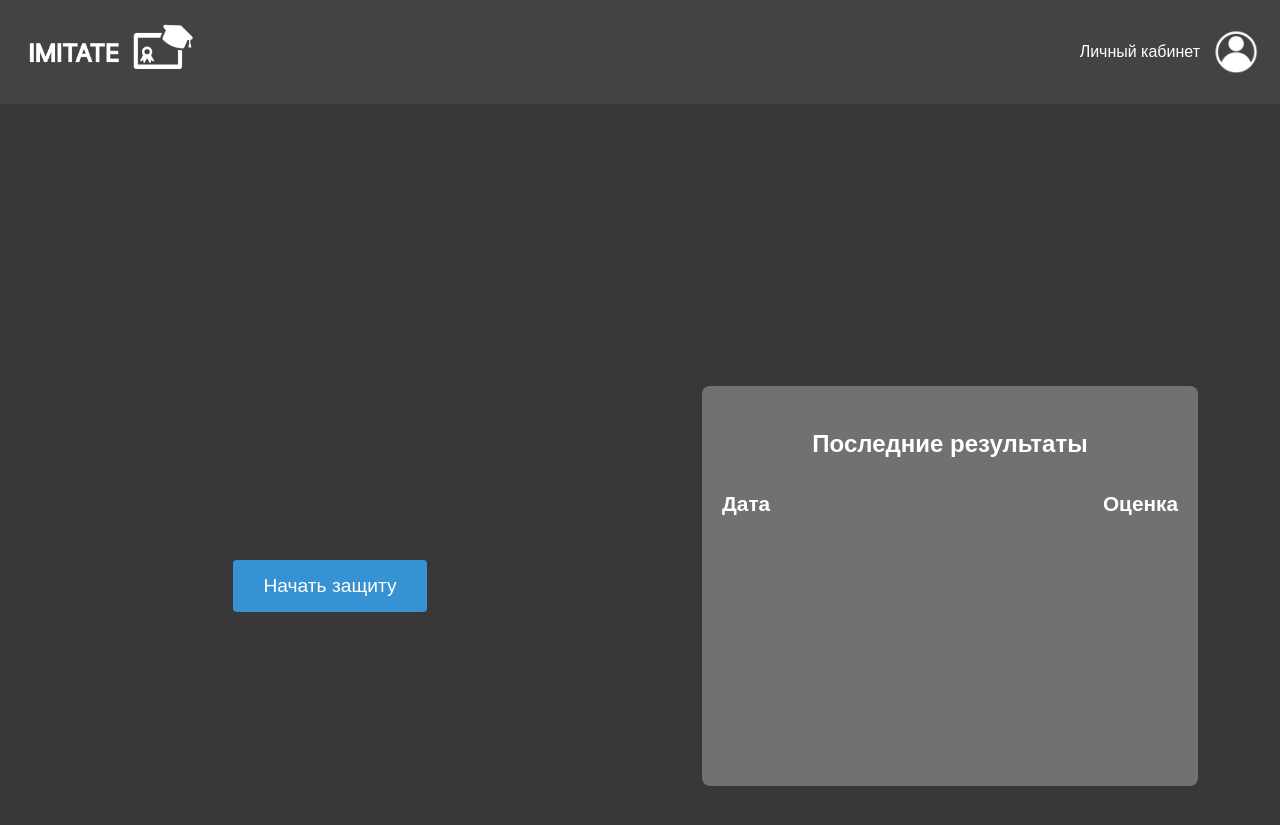
After one commit to moevm/mse1h2025-imitate, a Django app: template graduate_imitator/apps/graduation/interfaces/templates/home/home.html in a window 1280 px wide. The commit adds this page. Shown: the top 825 px of the page. Run offline with Django 3.2, Linux system fonts and the light colour scheme; the template is opened without the code that fills it, so the values that code supplies are empty; the visitor is signed in with stand-in values (Sample User, id 1); parts of the project's set-up code (start-up, migrations or seed data) failed here and were passed over.

Commit message:
Added home page

```diff
--- /dev/null
+++ b/graduate_imitator/apps/graduation/interfaces/static/css/home.css
@@ -0,0 +1,151 @@
+*, *::before, *::after {
+    box-sizing: border-box;
+}
+
+html, body {
+    margin: 0;
+    padding: 0;
+    height: 100%;
+    overflow: hidden; /* скрываем прокрутку, если контент точно должен помещаться */
+}
+
+.home-container {
+    height: 100vh; /* гарантируем, что контейнер занимает ровно один экран */
+    background-color: #383838;
+    color: #fff;
+    display: flex;
+    flex-direction: column;
+}
+
+.nav-link {
+    color: #fff;
+    text-decoration: none;
+}
+
+.app-logo {
+    font-size: 1.2rem;
+    font-weight: bold;
+}
+
+/* Основной контент - кнопка и таблица на одном уровне */
+.main-content {
+    flex: 1;
+    display: flex;
+    justify-content: space-between;
+    align-items: center;
+    padding: 20px; /* если этот padding слишком большой, можно его уменьшить */
+}
+
+/* Левая часть с кнопкой */
+.left-section {
+    flex: 1;
+    display: flex;
+    justify-content: center;
+    align-items: center;
+}
+
+/* Кнопка "Начать защиту" */
+.start-protection-btn {
+    font-size: 1.2rem;
+    padding: 15px 30px;
+    background-color: #3692D2;
+    color: #fff;
+    border: none;
+    border-radius: 4px;
+    cursor: pointer;
+}
+
+.start-protection-btn:hover {
+    background-color: #0052cc;
+}
+
+/* Правая часть с таблицей результатов */
+.right-section {
+    flex: 1;
+    display: flex;
+    justify-content: center;
+    align-items: center;
+}
+
+/* Блок для ошибок */
+.error {
+    background-color: #ff4444;
+    color: #fff;
+    margin: 20px auto;
+    padding: 10px;
+    width: 300px;
+    border-radius: 4px;
+}
+
+/* Контейнер для кнопки авторизации */
+.auth-container {
+    position: fixed; /* Фиксируем контейнер относительно окна */
+    top: 0;
+    left: 0;
+    width: 100%;
+    height: 100vh; /* Занимает всю высоту окна */
+    display: flex;
+    align-items: center;  /* Вертикальное центрирование */
+    justify-content: center;  /* Горизонтальное центрирование */
+    margin: 0;
+    padding: 0;
+}
+
+/* Стили для кнопки авторизации */
+.auth-container .btn.login-btn {
+    padding: 15px 30px;
+    font-size: 2.0rem;
+    background-color: #3692D2;
+    width: auto;
+    color: #fff;
+    border: none;
+    border-radius: 4px;
+    cursor: pointer;
+    text-decoration: none;
+    display: inline-block;
+    margin: 0;
+}
+
+/* Панель результатов */
+.results-panel {
+    background-color: #717171;
+    padding: 20px;
+    border-radius: 8px;
+    width: 80%;               /* Ширина панели 80% от родительского контейнера */
+    max-width: 800px;         /* Максимальная ширина 800px */
+    margin: 0 auto;           /* Центрирование панели */
+    min-height: 400px;        /* Увеличенная минимальная высота */
+    overflow-y: auto;         /* Добавляет вертикальную прокрутку при переполнении */
+}
+
+/* Таблица результатов */
+.results-table {
+    width: 100%;
+    border-collapse: collapse;
+    table-layout: fixed;
+}
+
+.results-table th {
+    padding: 10px 0;
+    text-align: left;
+    color: #fff;
+    font-size: 1.3rem;
+}
+
+.results-table tr:not(:last-child) {
+    border-bottom: 1px solid #fff;
+}
+
+
+/* Стиль ячеек таблицы - увеличиваем размер шрифта */
+.results-table td {
+    padding: 10px 0;
+    color: #fff;
+    font-size: 1.3rem;  /* Увеличенный размер текста */
+    text-align: left;
+}
+
+/* Выравнивание оценки по правому краю */
+.results-table td:last-child {
+    text-align: right;
+}
--- a/graduate_imitator/apps/graduation/interfaces/templates/base.html
+++ b/graduate_imitator/apps/graduation/interfaces/templates/base.html
@@ -9,6 +9,7 @@
         {% endblock %}
     </title>
     <link rel="stylesheet" type='text/css' href="{% static 'css/user.css' %}">
+    <link rel="stylesheet" type='text/css' href="{% static 'css/home.css' %}">
 </head>
 <body>
     <div class="top-menu">
@@ -25,13 +26,9 @@
         </div>
         <div class="flex-container" id='homepage-container'>
             <a href="/">
-                <img src="{% static 'images/homepage.png' %}" alt="Homepage" class="square-images">
-            </a>
-            <a href="/">
-                На главную
+                <img src="{% static 'images/logo.png' %}" alt="Logo" class="logo-image">
             </a>
         </div>
-        <img src="{% static 'images/logo.png' %}" alt="Logo" class="logo-image">
         <div class="flex-container" id='account-container'>
             <a href="/profile">
                 Личный кабинет
--- /dev/null
+++ b/graduate_imitator/apps/graduation/interfaces/templates/home/home.html
@@ -0,0 +1,44 @@
+{% extends 'base.html' %}
+{% load static %}
+
+{% block title %}Главная{% endblock %}
+
+{% block content %}
+<div class="home-container">
+    {% if user.is_authenticated %}
+    <div class="main-content">
+        <div class="left-section">
+            <button id="start-protection-btn" class="start-protection-btn">Начать защиту</button>
+        </div>
+
+        <div class="right-section">
+            <div class="results-panel">
+                <h3 style="font-size: 1.5rem">Последние результаты</h3>
+                <table class="results-table">
+                    <thead>
+                        <tr>
+                            <th style="text-align: left;">Дата</th>
+                            <th style="text-align: right;">Оценка</th>
+                        </tr>
+                    </thead>
+                    <tbody id="results-body">
+                    </tbody>
+                </table>
+            </div>
+        </div>
+    </div>
+    {% else %}
+    <div class="auth-container">
+         <a href="/login" class="btn login-btn">Войти</a>
+    </div>
+    {% endif %}
+</div>
+
+<div id="error-message" class="error" style="display: none;">
+    <p></p>
+</div>
+
+{% if user.is_authenticated %}
+    <script src="{% static 'js/home.js' %}"></script>
+{% endif %}
+{% endblock %}
```
Also changed, not shown: graduate_imitator/apps/graduation/interfaces/static/js/home.js (added, +74 -0 lines).
